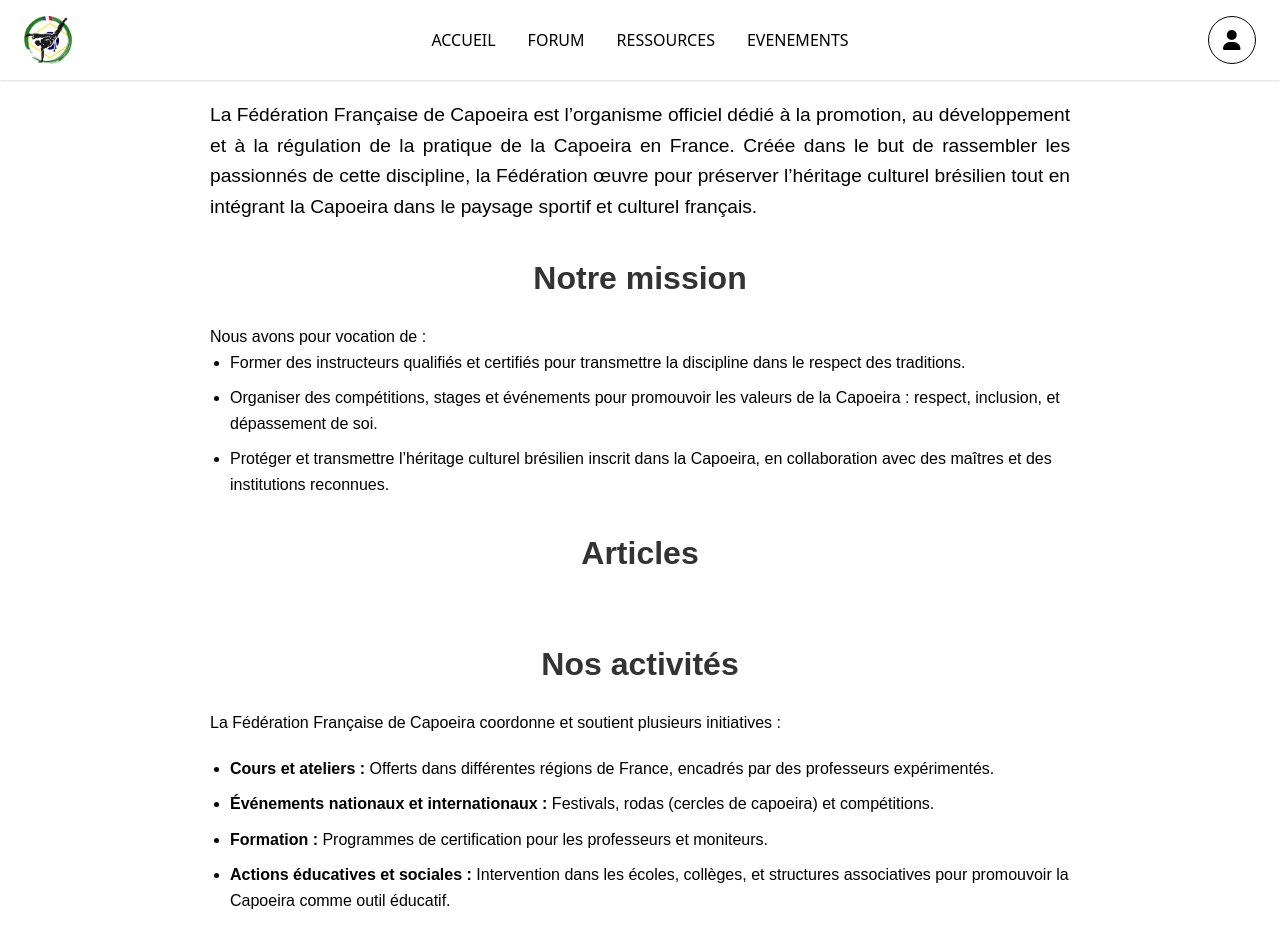
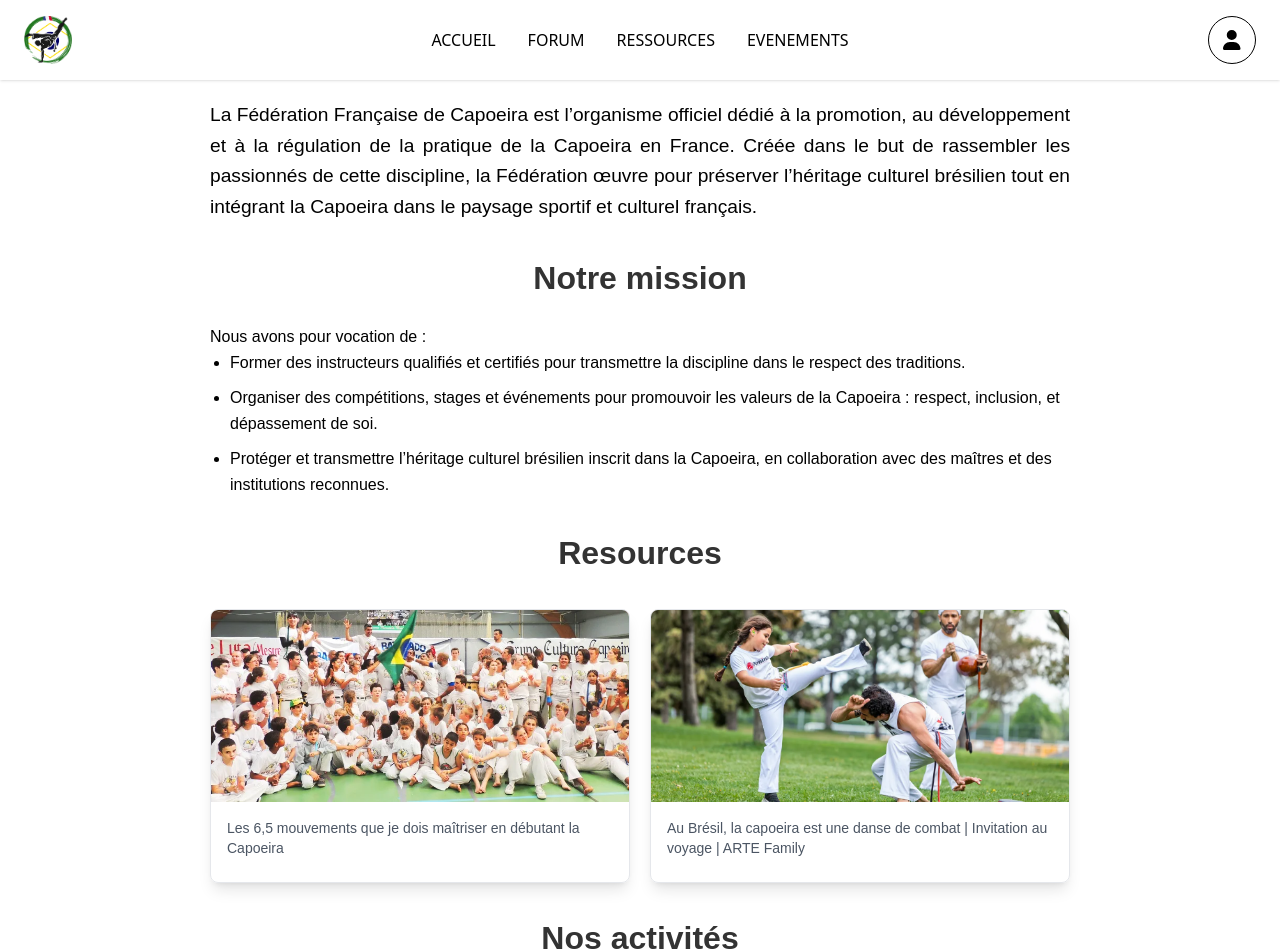
Before and after one commit to RejdaQATI/site-capoeira, an Angular app: page /articles in a window 1280 px wide. Shown: the top 952 px of the page. Built offline with nearby package versions, Linux system fonts and the light colour scheme.

Commit message:
finished resources

```diff
--- a/src/app/pages/articles/articles.component.css
+++ b/src/app/pages/articles/articles.component.css
@@ -1,13 +1,12 @@
-/* Page principale */
+
 .about-page {
   font-family: Arial, sans-serif;
   line-height: 1.6;
   max-width: 900px;
-  margin: 0 auto; /* Centrer la page */
+  margin: 0 auto;
   padding: 20px;
 }
 
-/* Titre des sections */
 .section-title {
   font-size: 2rem;
   font-weight: bold;
@@ -16,14 +15,12 @@
   margin: 30px 0 20px;
 }
 
-/* Texte introductif */
 .intro-text {
   font-size: 1.2rem;
   margin-bottom: 30px;
   text-align: justify;
 }
 
-/* Listes */
 .mission-list,
 .activities-list,
 .values-list {
@@ -38,7 +35,6 @@
   margin-bottom: 10px;
 }
 
-/* Ressources */
 .resources {
   display: grid;
   grid-template-columns: repeat(auto-fit, minmax(300px, 1fr));
@@ -59,7 +55,6 @@
   box-shadow: 0 8px 15px rgba(0, 0, 0, 0.2);
 }
 
-/* Activités et Valeurs */
 .activities-text,
 .values-text {
   margin-bottom: 20px;
--- a/src/app/pages/articles/articles.component.html
+++ b/src/app/pages/articles/articles.component.html
@@ -11,10 +11,25 @@
     <li>Protéger et transmettre l’héritage culturel brésilien inscrit dans la Capoeira, en collaboration avec des maîtres et des institutions reconnues.</li>
   </ul>
 
-  <h1 class="section-title">Articles</h1>
-  <div class="resources">
-
-  </div>
+  <h1 class="section-title">Resources</h1>
+    <div class="resources">
+      <div class="border rounded-lg shadow-lg overflow-hidden">
+        <img src="photo1.png" alt="Actualité 3" class="h-48 w-full object-cover" />
+        <div class="p-4">
+          <div class="flex items-center space-x-2 text-sm text-gray-600 mb-2">
+            <a href="https://www.apprendrelacapoeira.fr/les-65-mouvements-que-je-dois-maitriser-en-debutant-la-capoeira">Les 6,5 mouvements que je dois maîtriser en débutant la Capoeira</a>
+          </div>
+        </div>
+      </div>
+      <div class="border rounded-lg shadow-lg overflow-hidden">
+        <img src="photo2.png" alt="Actualité 1" class="h-48 w-full object-cover" />
+        <div class="p-4">
+          <div class="flex items-center space-x-2 text-sm text-gray-600 mb-2">
+            <a href="https://www.youtube.com/watch?v=RLrS8hu8kQA">Au Brésil, la capoeira est une danse de combat | Invitation au voyage | ARTE Family</a>
+          </div>
+        </div>
+      </div>
+    </div>
 
   <h1 class="section-title">Nos activités</h1>
   <p class="activities-text">
--- a/src/app/pages/articles/articles.component.ts
+++ b/src/app/pages/articles/articles.component.ts
@@ -8,25 +8,28 @@
 export class ArticlesComponent {
   articles = [
     {
-      id: 1,
+      _id: '6748d8a32831eafd3fad9fb0',
       title: "C'est quoi la FSCF",
-      description: "Découvrez l’histoire de la Fédération Sportive et Culturelle de France.",
       url: 'https://www.fscf.asso.fr/histoire',
-      image: 'assets/article1.jpg'
+      type: 'article',
+      image: 'assets/article1.jpg',
+      description: 'Découvrez l’histoire de la Fédération Sportive et Culturelle de France (FSCF).'
     },
     {
-      id: 2,
-      title: 'Les 6,5 mouvements que je dois maîtriser en débutant la Capoeira',
-      description: 'Apprenez les mouvements essentiels pour débuter en Capoeira.',
+      _id: '6748d801ab85103854344cc2',
+      title: 'Les 6,5 mouvements que je dois maîtriser en débutant la Capoeira.',
       url: 'https://www.apprendrelacapoeira.fr/les-65-mouvements-que-je-dois-maitriser-en-debutant-la-capoeira',
-      image: 'assets/article2.jpg'
+      type: 'article',
+      image: 'assets/article2.jpg',
+      description: 'Apprenez les mouvements essentiels pour débuter en Capoeira.'
     },
     {
-      id: 3,
-      title: 'Au Brésil, la capoeira est une danse de combat',
-      description: 'Explorez l’histoire et la pratique de la Capoeira au Brésil.',
+      _id: '6748d806eb2469e520b00148',
+      title: 'Au Brésil, la capoeira est une danse de combat | Invitation au voyage | ARTE Family',
       url: 'https://www.youtube.com/watch?v=RLrS8hu8kQA',
-      image: 'assets/article3.jpg'
+      type: 'reportage',
+      image: 'assets/article3.jpg',
+      description: 'Explorez l’histoire et la pratique de la Capoeira au Brésil dans ce reportage.'
     }
   ];
 }
```
